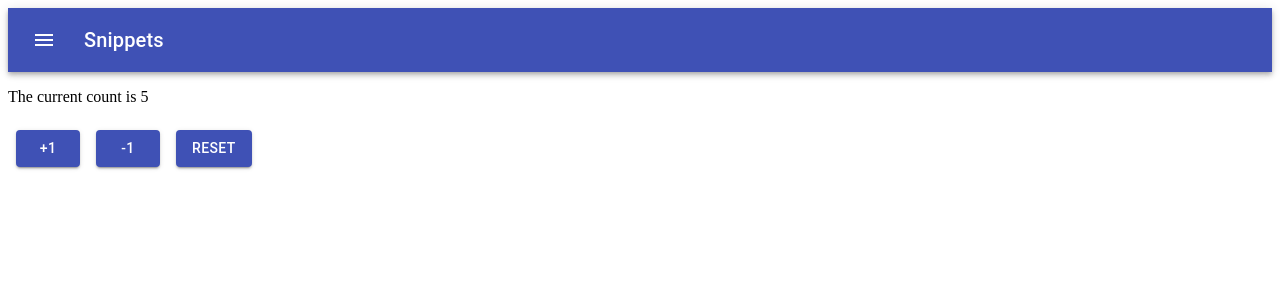
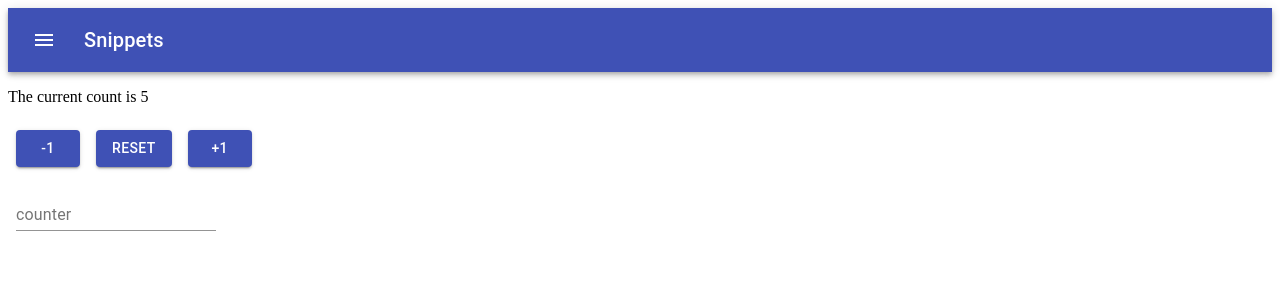
Before and after one commit to PSJgit/react-snippets, a React (Create React App) app: page /counter in a window 1280 px wide. Shown: the top 300 px of the page. Built offline with nearby package versions, Linux system fonts and the light colour scheme.

Commit message:
input for counter

```diff
--- a/src/components/Counter/Counter.js
+++ b/src/components/Counter/Counter.js
@@ -1,17 +1,26 @@
 import React, { useState, useEffect } from 'react';
 import { Button } from '@material-ui/core';
+import TextField from '@material-ui/core/TextField';
 import { makeStyles } from '@material-ui/core/styles';
 
 const useStyles = makeStyles(theme => ({
   button: {
     margin: theme.spacing(1),
-  }
+  },
+  textField: {
+    marginLeft: theme.spacing(1),
+    marginRight: theme.spacing(1),
+    marginTop: theme.spacing(1),
+    width: 200,
+    display: 'block',
+  },
 }));
 
 const Counter = (props) => {
 
   const classes = useStyles();
   const [ count, setCount ] = useState(props.count);
+  const [ text, setText ] = useState('');
 
   useEffect(() => {
 
@@ -19,10 +28,12 @@ const Counter = (props) => {
 
   return (
     <>
-      <p>The current count is {count}</p>
-      <Button variant="contained" color="primary" className={classes.button} onClick={() => {setCount(count + 1)}}>+1</Button>
+      <p>The current {text || 'count'} is {count}</p>
       <Button variant="contained" color="primary" className={classes.button} onClick={() => {setCount(count - 1)}}>-1</Button>
       <Button variant="contained" color="primary" className={classes.button} onClick={() => {setCount(0)}}>reset</Button>
+      <Button variant="contained" color="primary" className={classes.button} onClick={() => {setCount(count + 1)}}>+1</Button>
+
+      <TextField id="counter-input" className={classes.textField} label="counter" value={text} onChange={(e) => setText(e.target.value)}/>
     </>
   )
 }
```
